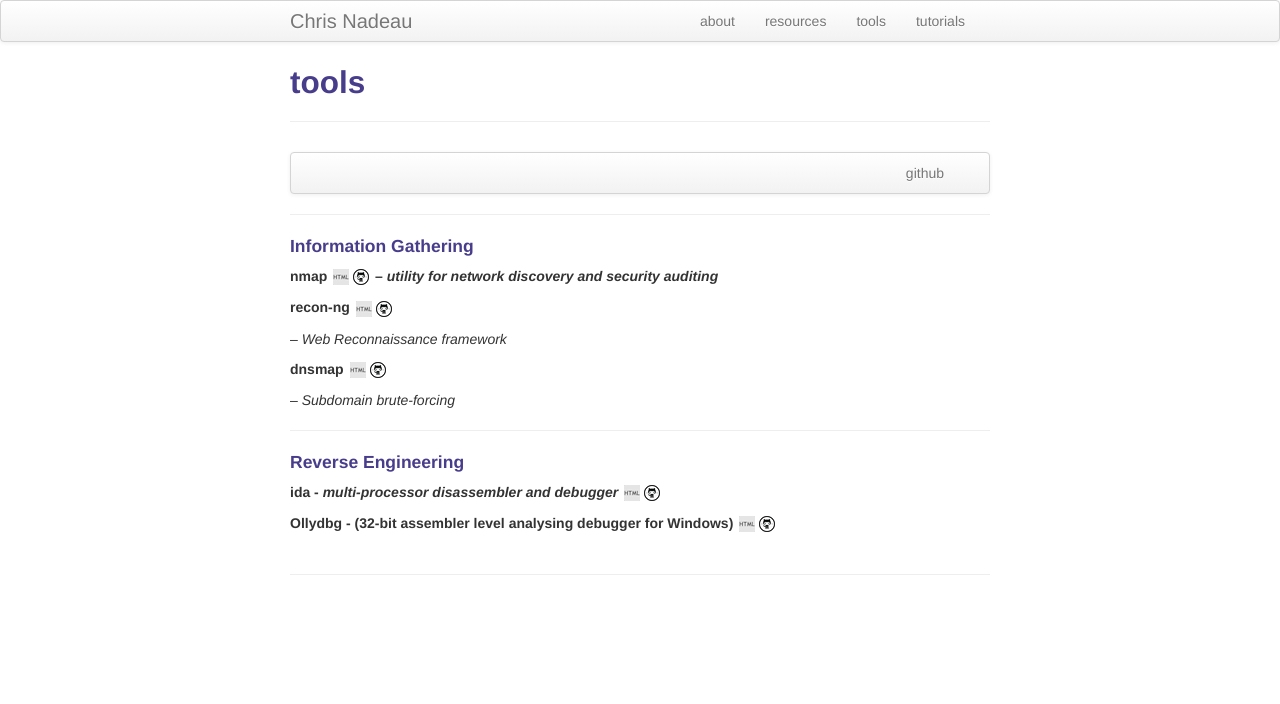
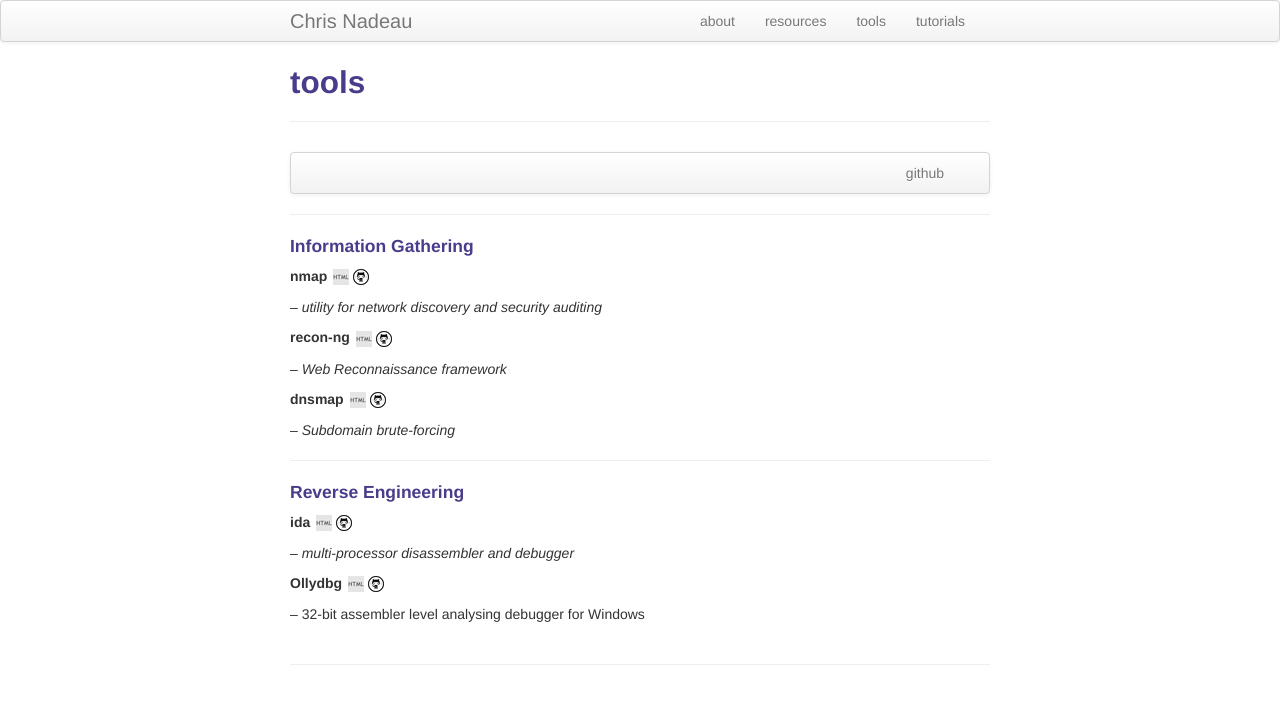
Before and after one commit to dynamicparallax/dynamicparallax.github.io, a Jekyll site: the page built from pages/tools.md, in a window 1280 px wide. Shown: the top 704 px of the page. Built offline with Jekyll 4.4.1, drawn with Linux system fonts in a browser that asks for light colours.

Commit message:
Update tools.md

```diff
--- a/pages/tools.md
+++ b/pages/tools.md
@@ -16,7 +16,8 @@
 
 #### Information Gathering
 
-##### nmap <a href="https://nmap.org/" target="_blank">![html](icons16/html-icon.png)</a><a href="https://www.hex-rays.com/products/ida/" target="_blank">![git](icons16/github-icon.png)</a> -- *utility for network discovery and security auditing*
+##### nmap <a href="https://nmap.org/" target="_blank">![html](icons16/html-icon.png)</a><a href="https://www.hex-rays.com/products/ida/" target="_blank">![git](icons16/github-icon.png)</a>
+-- *utility for network discovery and security auditing*
 
 ##### recon-ng <a href="https://bitbucket.org/LaNMaSteR53/recon-ng" target="_blank">![html](icons16/html-icon.png)</a><a href="https://www.hex-rays.com/products/ida/" target="_blank">![git](icons16/github-icon.png)</a>
 -- *Web Reconnaissance framework*
@@ -28,6 +29,8 @@
 
 #### Reverse Engineering
 
-##### ida - *multi-processor disassembler and debugger* <a href="https://www.hex-rays.com/products/ida/" target="_blank">![html](icons16/html-icon.png)</a><a href="https://www.hex-rays.com/products/ida/" target="_blank">![git](icons16/github-icon.png)</a>
+##### ida <a href="https://www.hex-rays.com/products/ida/" target="_blank">![html](icons16/html-icon.png)</a><a href="https://www.hex-rays.com/products/ida/" target="_blank">![git](icons16/github-icon.png)</a>
+-- *multi-processor disassembler and debugger*
 
-##### Ollydbg - (32-bit assembler level analysing debugger for Windows) <a href="http://www.ollydbg.de/" target="_blank">![html](icons16/html-icon.png)</a><a href="http://www.ollydbg.de/" target="_blank">![git](icons16/github-icon.png)</a>
+##### Ollydbg <a href="http://www.ollydbg.de/" target="_blank">![html](icons16/html-icon.png)</a><a href="http://www.ollydbg.de/" target="_blank">![git](icons16/github-icon.png)</a>
+-- 32-bit assembler level analysing debugger for Windows
```
